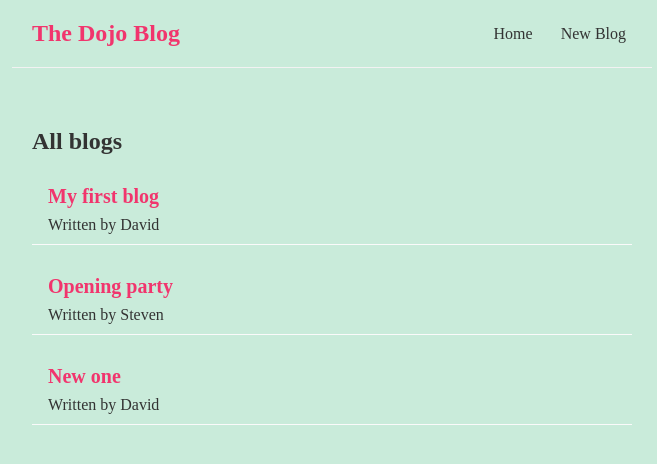
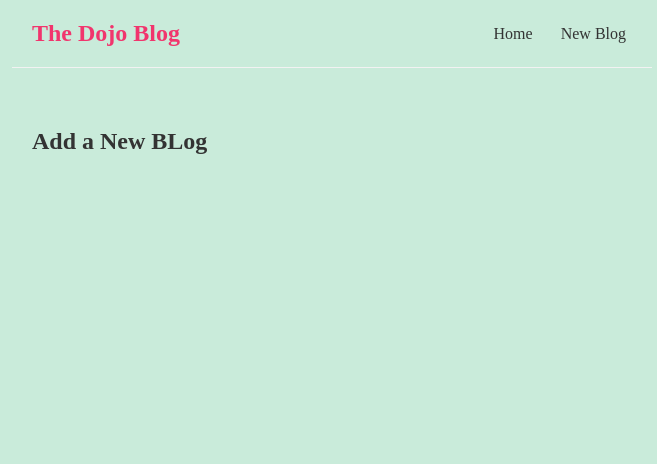
Before and after one commit to tihomir-a51/Blog-Project-React, a React (Create React App) app in the folder dojo-blog/: page /create in a window 1280 px wide. Shown: the top 464 px of the page, without its empty margins (308-965 px from the left). Built offline with nearby package versions, Linux system fonts and the light colour scheme; data requests are answered from the project's data file.

Commit message:
adding routers

```diff
--- a/dojo-blog/src/App.js
+++ b/dojo-blog/src/App.js
@@ -1,17 +1,26 @@
 import Navbar from './Navbar';
 import Home from './Home';
 import { BrowserRouter as Router, Route, Switch } from 'react-router-dom'
+import Create from './Create';
 
 function App() {
 
   return (
-    <div className="App">
-      <Navbar />
-      <div className="content">
-        <Home />
+    <Router>
+      <div className="App">
+        <Navbar />
+        <div className="content">
+          <Switch>
+            <Route exact path="/">
+              <Home />
+            </Route>
+            <Route path="/create">
+              <Create />
+            </Route>
+          </Switch>
+        </div>
       </div>
-    </div>
-
+    </Router>
   );
 }
 
--- /dev/null
+++ b/dojo-blog/src/Create.js
@@ -0,0 +1,9 @@
+const Create = () => {
+    return (
+        <div className="create">
+            <h2>Add a New BLog</h2>
+        </div>
+     );
+}
+
+export default Create;
```
